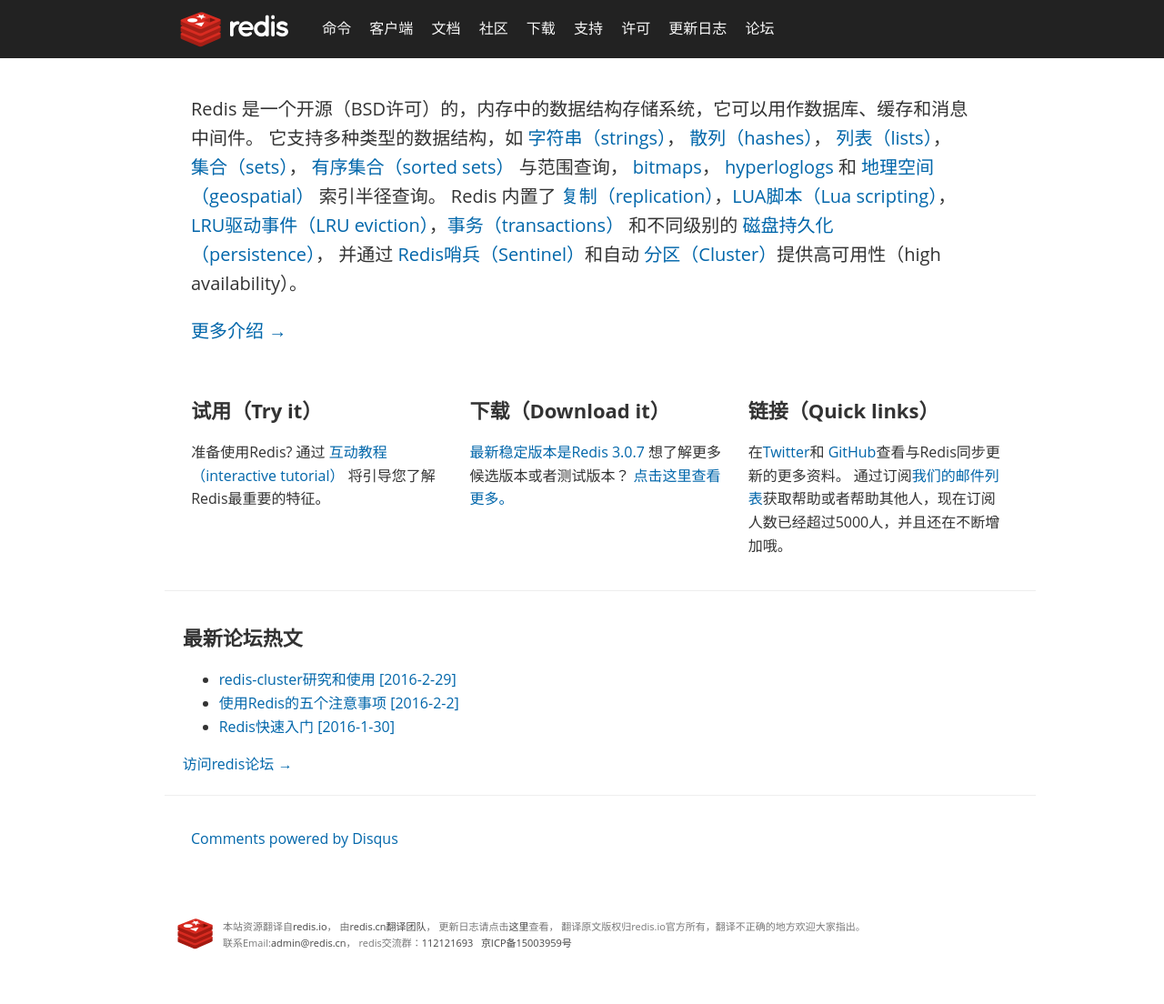
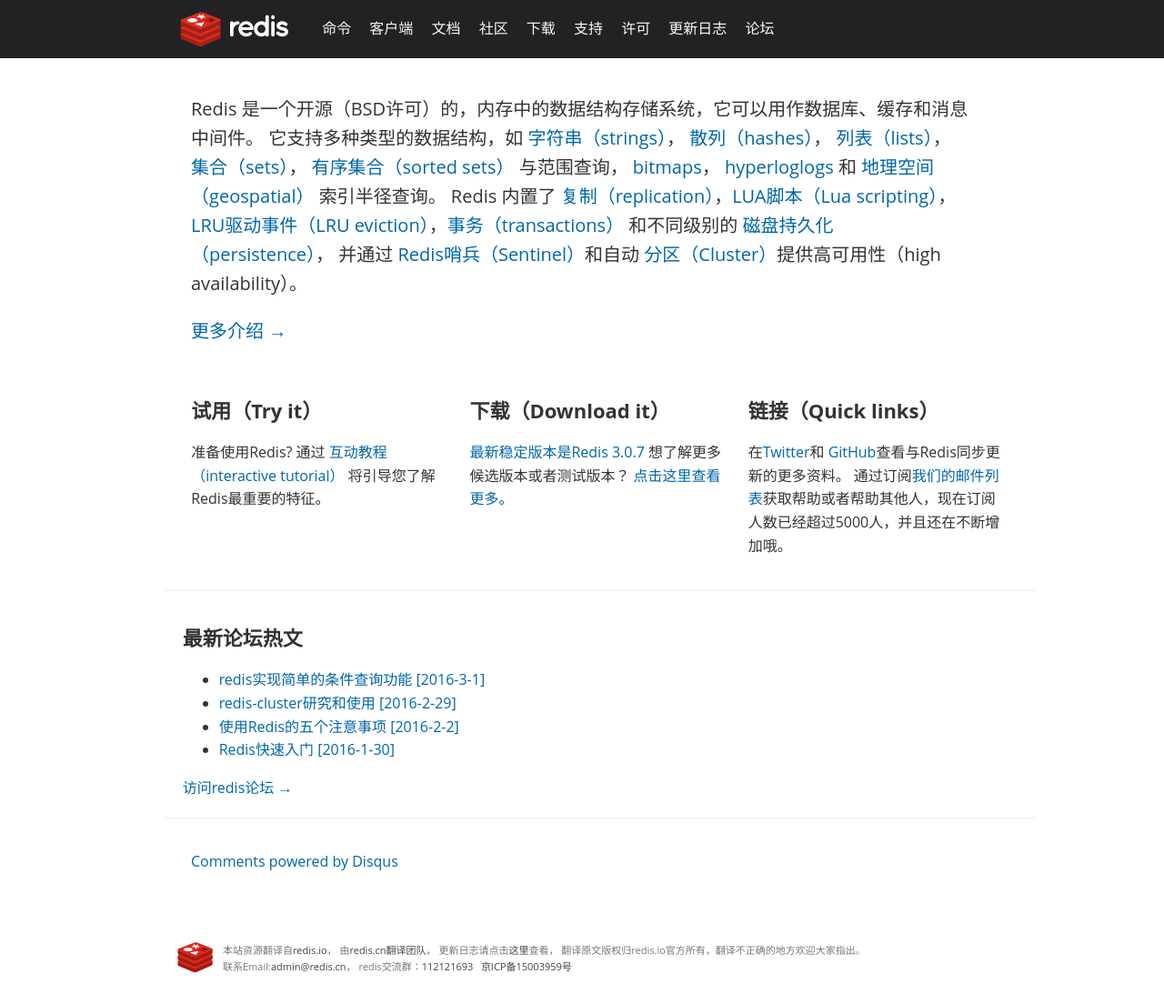
Before and after one commit to rediscn/rediscn, a Jekyll site: the page built from index.html, in a window 1280 px wide. Shown: the whole page at 91% size. Built offline with Jekyll 4.4.1, drawn with Linux system fonts in a browser that asks for light colours; comment, search, counter and statistics services are not loaded; before the commit the page ends 1079 px from its top, so only the background shows below that.

Commit message:
首页新增文章

```diff
--- a/index.html
+++ b/index.html
@@ -62,6 +62,7 @@
 <div class='home-intro home-section'>
 	<h2>最新论坛热文</h2>
 	<ul>
+		<li><a href="http://bbs.redis.cn/forum.php?mod=viewthread&tid=388" target="_blank">redis实现简单的条件查询功能 [2016-3-1]</a></li>
 		<li><a href="http://bbs.redis.cn/forum.php?mod=viewthread&tid=385" target="_blank">redis-cluster研究和使用 [2016-2-29]</a></li>
 		<li><a href="http://bbs.redis.cn/forum.php?mod=viewthread&tid=61" target="_blank">使用Redis的五个注意事项 [2016-2-2]</a></li>
 		<li><a href="http://bbs.redis.cn/forum.php?mod=viewthread&tid=13" target="_blank">Redis快速入门 [2016-1-30]</a></li>
```
